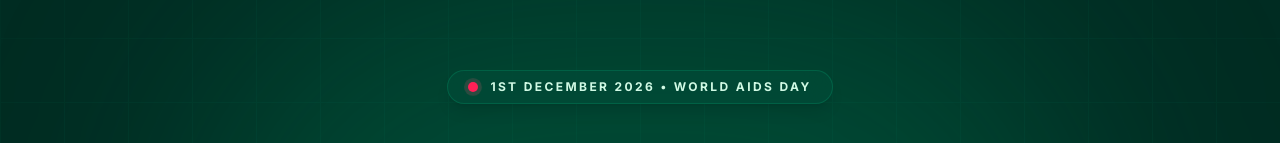
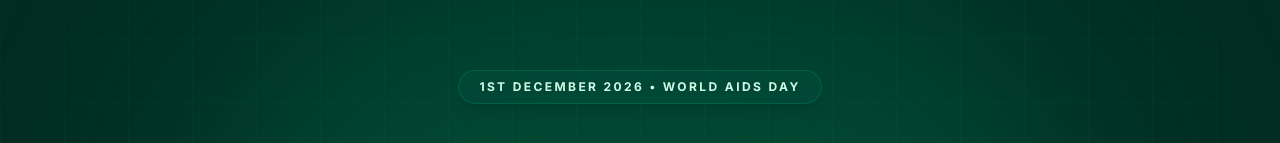
Before and after one commit to Icedmist/gombe-state-aid, a Next.js app in the folder frontend/: page / in a window 1280 px wide. Shown: the part 123-266 px from the top of the page. Built offline with nearby package versions, Linux system fonts and the light colour scheme.

Commit message:
fix(#9): remove online indicator dot from hero date pill (#10)

```diff
--- a/frontend/src/app/page.tsx
+++ b/frontend/src/app/page.tsx
@@ -13,11 +13,7 @@ export default function Home() {
 
         <div className="container relative z-20 mx-auto px-4 sm:px-6 lg:px-8 max-w-5xl pt-24 pb-40">
 
-          <div className="inline-flex items-center gap-3 mb-8 bg-emerald-900/50 border border-emerald-700/50 rounded-full px-5 py-2 backdrop-blur-md shadow-lg">
-            <span className="flex h-2.5 w-2.5 relative">
-              <span className="animate-ping absolute inline-flex h-full w-full rounded-full bg-rose-400 opacity-75"></span>
-              <span className="relative inline-flex rounded-full h-2.5 w-2.5 bg-rose-500"></span>
-            </span>
+          <div className="inline-flex items-center mb-8 bg-emerald-900/50 border border-emerald-700/50 rounded-full px-5 py-2 backdrop-blur-md shadow-lg">
             <span className="text-emerald-100 font-bold tracking-[0.2em] text-[10px] sm:text-xs uppercase">
               1st December 2026 • World AIDS Day
             </span>
```
